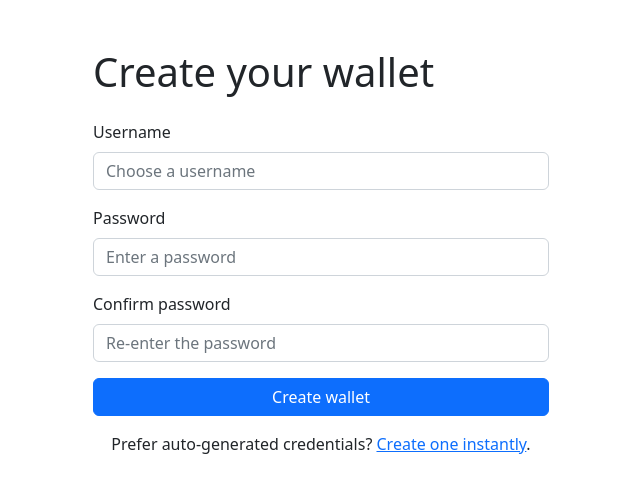
After one commit to spotty-banana/BTCFluent, a Django app: template templates/register.html in a window 1280 px wide. The commit adds this page. Shown: the top 493 px of the page, without its empty margins (319-959 px from the left). Run offline with Django 3.2, Linux system fonts and the light colour scheme; the template is opened without the code that fills it: values that come from a table or form of the project are taken from there, others are empty; parts of the project's set-up code (start-up, migrations or seed data) failed here and were passed over.

Commit message:
Update wallet views, forms, and add registration template

```diff
--- a/templates/nonlogged_index.html
+++ b/templates/nonlogged_index.html
@@ -6,14 +6,15 @@
 
 <p>Use bitcoins effortlessly</p>
 <form action="/login" method="post">
-Login: {{ authentification_form }}
+Login: {{ authentication_form }}
 {% csrf_token %}
 <input type="submit" value="Submit">
 </form>
 
 <br/>
 
-Or <a href="/create">Create a new wallet</a> <br/>
+Or <a href="{% url 'wallets:create' %}">Create a new wallet</a> <br/>
+Need something quicker? Try the <a href="{% url 'wallets:create_auto' %}">auto-generated wallet</a>. <br/>
 
 
 {% endblock %}
--- /dev/null
+++ b/templates/register.html
@@ -0,0 +1,41 @@
+{% extends "base.html" %}
+
+{% block content %}
+<div class="container mt-5" style="max-width: 480px;">
+    <h1 class="mb-4">Create your wallet</h1>
+    <form method="post">
+        {% csrf_token %}
+        {% if form.non_field_errors %}
+            <div class="alert alert-danger">
+                {{ form.non_field_errors }}
+            </div>
+        {% endif %}
+        <div class="mb-3">
+            <label class="form-label" for="{{ form.username.id_for_label }}">Username</label>
+            {{ form.username }}
+            {% if form.username.errors %}
+                <div class="text-danger">{{ form.username.errors|striptags }}</div>
+            {% endif %}
+        </div>
+        <div class="mb-3">
+            <label class="form-label" for="{{ form.password1.id_for_label }}">Password</label>
+            {{ form.password1 }}
+            {% if form.password1.errors %}
+                <div class="text-danger">{{ form.password1.errors|striptags }}</div>
+            {% endif %}
+        </div>
+        <div class="mb-3">
+            <label class="form-label" for="{{ form.password2.id_for_label }}">Confirm password</label>
+            {{ form.password2 }}
+            {% if form.password2.errors %}
+                <div class="text-danger">{{ form.password2.errors|striptags }}</div>
+            {% endif %}
+        </div>
+        <button class="btn btn-primary w-100" type="submit">Create wallet</button>
+    </form>
+    <p class="mt-3 text-center">
+        Prefer auto-generated credentials?
+        <a href="{% url 'wallets:create_auto' %}">Create one instantly</a>.
+    </p>
+</div>
+{% endblock %}
--- a/wallets/forms.py
+++ b/wallets/forms.py
@@ -0,0 +1,38 @@
+from django import forms
+
+from wallets.models import WalletUser
+
+
+class WalletRegistrationForm(forms.Form):
+    username = forms.CharField(
+        max_length=50,
+        widget=forms.TextInput(attrs={"class": "form-control", "placeholder": "Choose a username"})
+    )
+    password1 = forms.CharField(
+        label="Password",
+        widget=forms.PasswordInput(attrs={"class": "form-control", "placeholder": "Enter a password"})
+    )
+    password2 = forms.CharField(
+        label="Confirm password",
+        widget=forms.PasswordInput(attrs={"class": "form-control", "placeholder": "Re-enter the password"})
+    )
+
+    def clean_username(self):
+        username = self.cleaned_data["username"].strip()
+        if WalletUser.objects.filter(username__iexact=username).exists():
+            raise forms.ValidationError("This username is already taken.")
+        return username
+
+    def clean(self):
+        cleaned_data = super().clean()
+        password1 = cleaned_data.get("password1")
+        password2 = cleaned_data.get("password2")
+        if password1 and password2 and password1 != password2:
+            raise forms.ValidationError("Passwords do not match.")
+        return cleaned_data
+
+    def save(self):
+        username = self.cleaned_data["username"]
+        password = self.cleaned_data["password1"]
+        user = WalletUser.objects.create_user(username=username, password=password)
+        return user
--- a/wallets/urls.py
+++ b/wallets/urls.py
@@ -6,6 +6,7 @@ app_name = 'wallets'
 urlpatterns = [
     path('', views.index, name='wallets_index'),
     path('create', views.create, name='create'),
+    path('create/auto', views.create_auto, name='create_auto'),
     path('login', views.index, name='wallets_login'),
     # ex: /polls/5/
     # path('<int:question_id>/', views.detail, name='detail'),
```
Also changed, not shown: wallets/views.py (+30 -10 lines).
